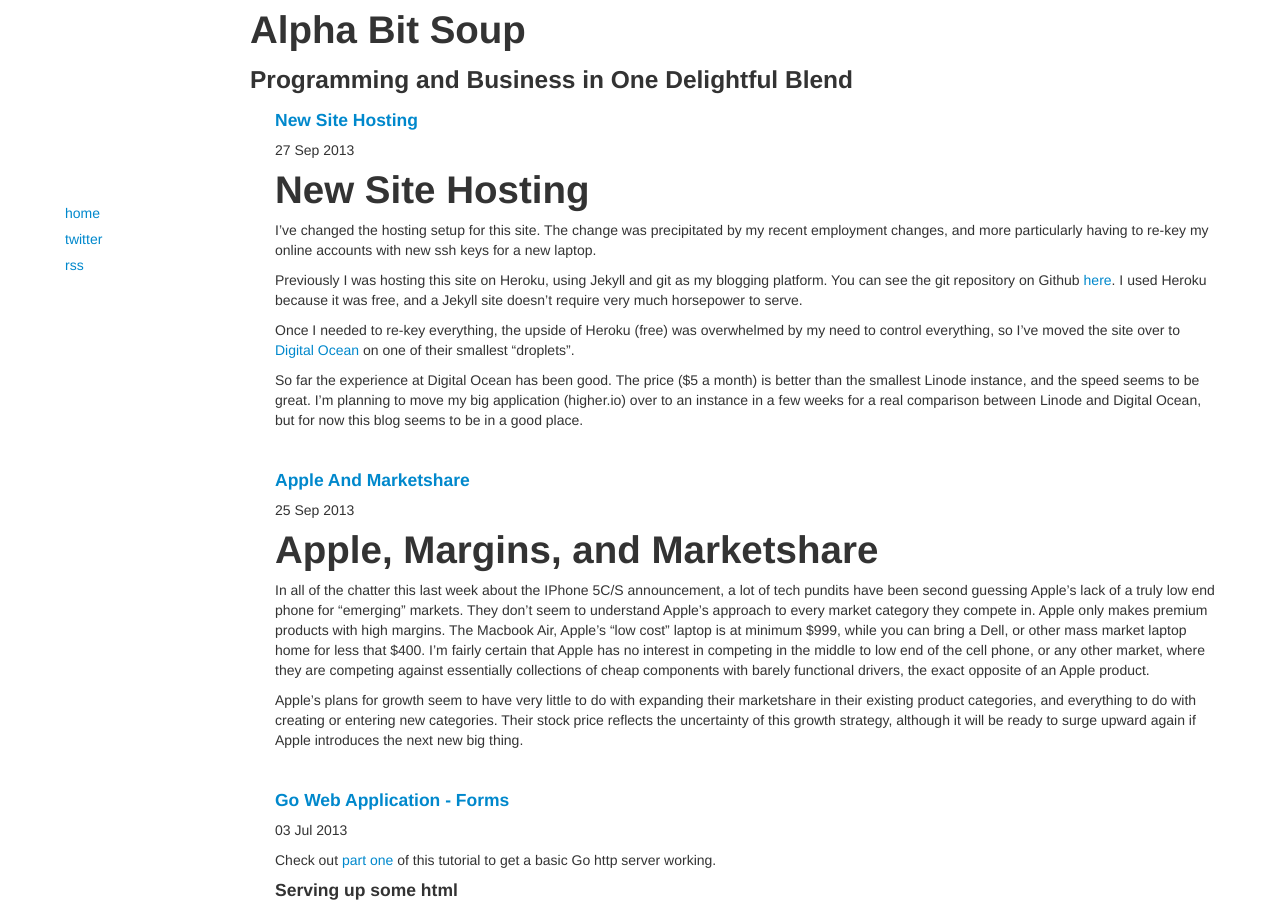
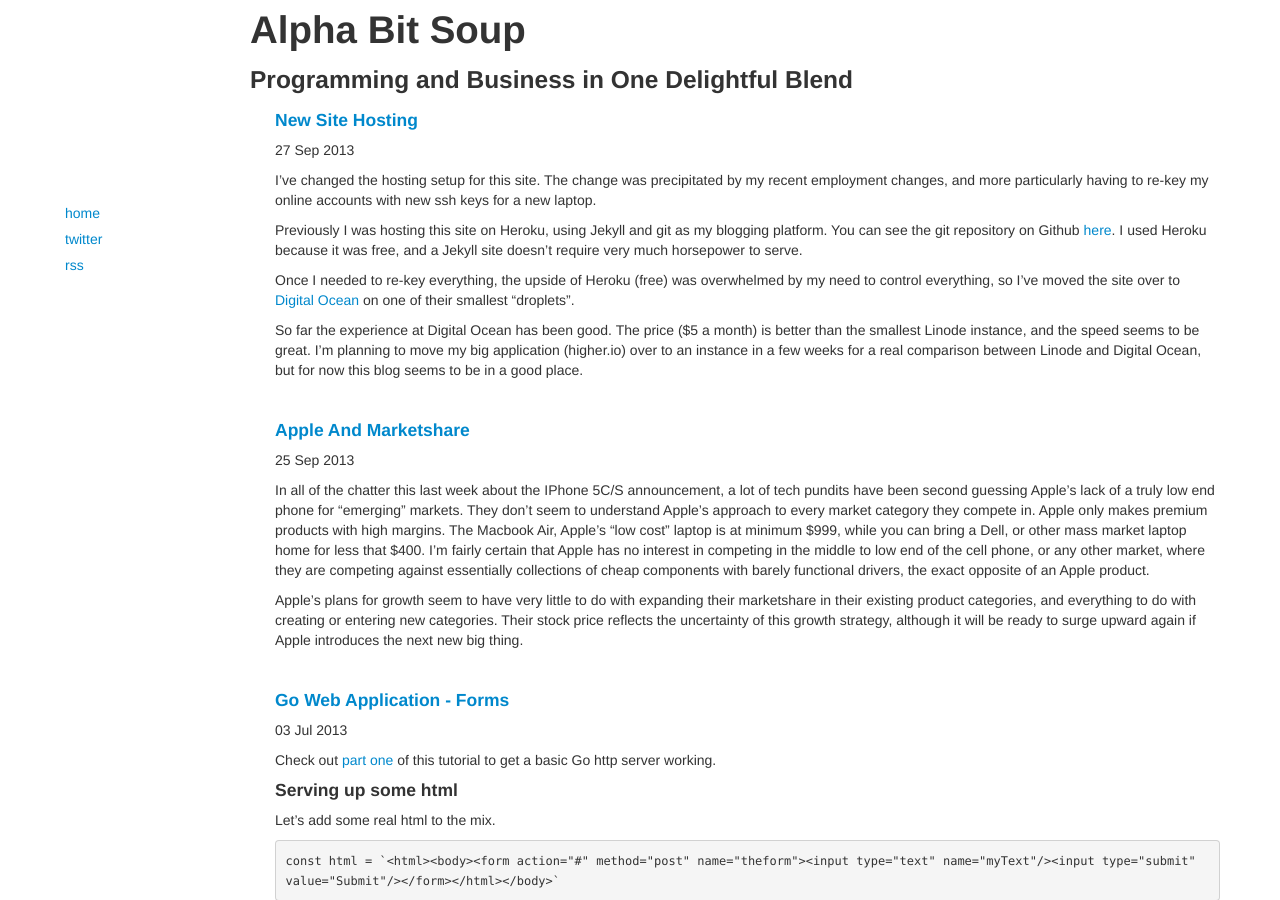
Before and after one commit to mcondie/alphabit, a Jekyll site: the page built from index.html, in a window 1280 px wide and 900 px high. Built offline with Jekyll 4.4.1, drawn with Linux system fonts in a browser that asks for light colours.

Commit message:
paragraph fix

```diff
--- a/_posts/2013-09-15-apple-and-marketshare.md
+++ b/_posts/2013-09-15-apple-and-marketshare.md
@@ -5,8 +5,6 @@ date: {2013-09-25}
 categories: apple
 ---
 
-#Apple, Margins, and Marketshare
-
 In all of the chatter this last week about the IPhone 5C/S announcement, a lot of tech pundits have been second guessing Apple's lack of a truly low end phone for "emerging" markets. They don't seem to understand Apple's approach to every market category they compete in. Apple only makes premium products with high margins. The Macbook Air, Apple's "low cost" laptop is at minimum $999, while you can bring a Dell, or other mass market laptop home for less that $400. I'm fairly certain that Apple has no interest in competing in the middle to low end of the cell phone, or any other market, where they are competing against essentially collections of cheap components with barely functional drivers, the exact opposite of an Apple product.
 
 Apple's plans for growth seem to have very little to do with expanding their marketshare in their existing product categories, and everything to do with creating or entering new categories. Their stock price reflects the uncertainty of this growth strategy, although it will be ready to surge upward again if Apple introduces the next new big thing.
--- a/_posts/2013-09-27-new-site-hosting.md
+++ b/_posts/2013-09-27-new-site-hosting.md
@@ -4,8 +4,6 @@ layout: post
 date: {2013-09-27}
 categories: "hosting, sysadmin"
 ---
-
-#New Site Hosting
 
 I've changed the hosting setup for this site. The change was precipitated by my recent employment changes, and more particularly having to re-key my online accounts with new ssh keys for a new laptop.
 
```
